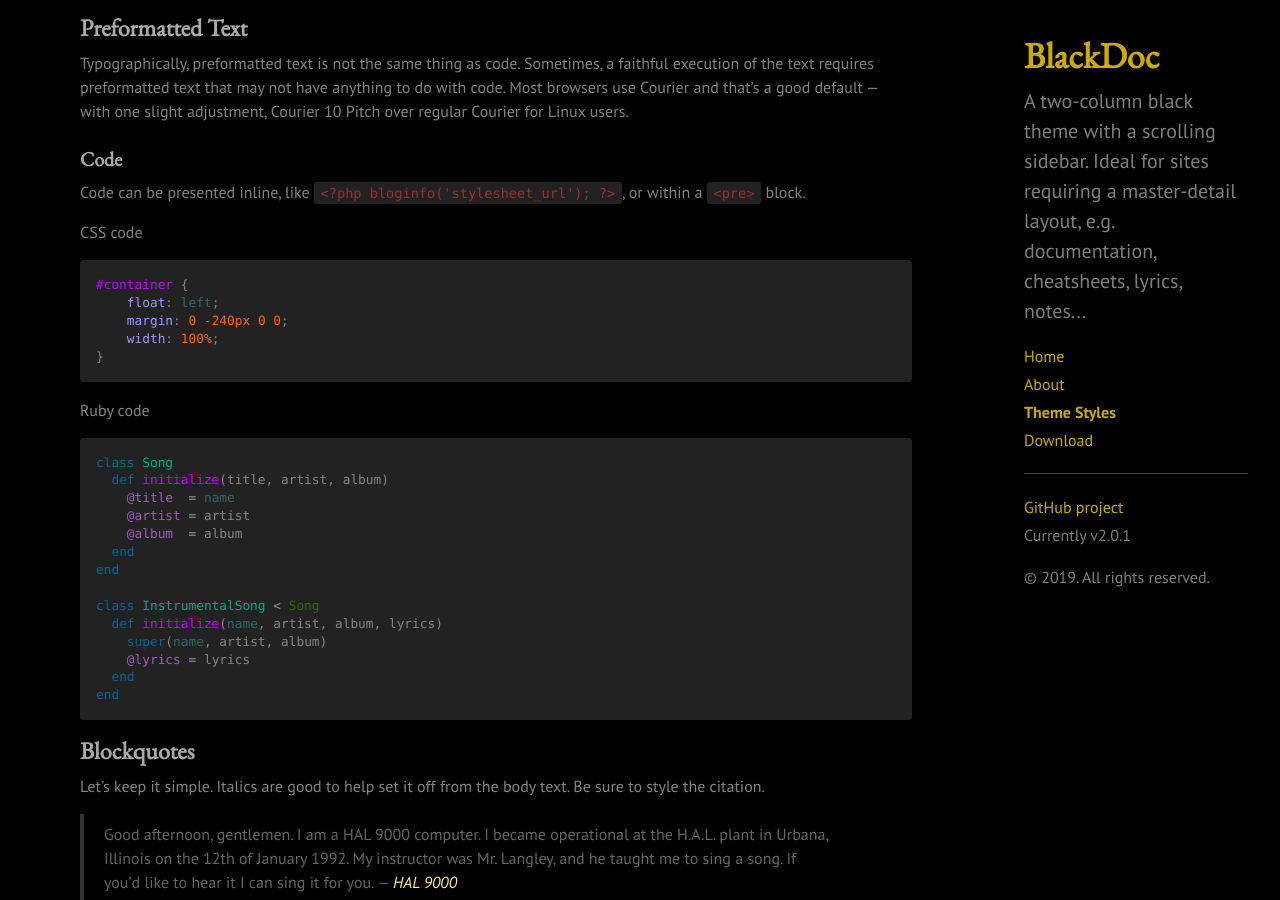
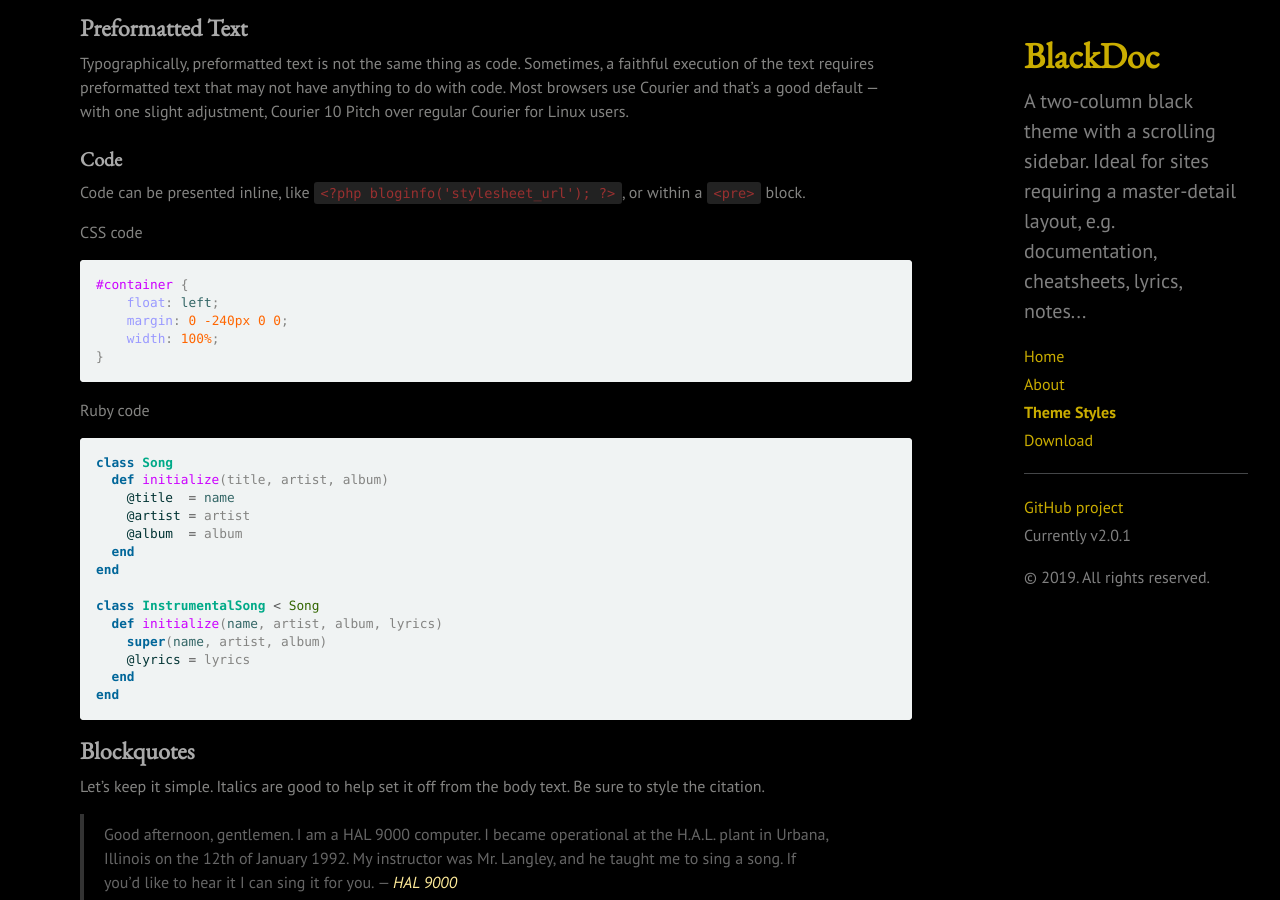
Before and after one commit to timm/Research, a Jekyll site: the page built from docs/styles.md, in a window 1280 px wide and 900 px high, scrolled down 2573 px. Built offline with Jekyll 4.4.1, drawn with Linux system fonts in a browser that asks for light colours.

Commit message:
Update head.html

```diff
--- a/docs/_includes/head.html
+++ b/docs/_includes/head.html
@@ -16,7 +16,7 @@
 
   <!-- CSS -->
   <link rel="stylesheet" href="{{ site.baseurl }}/public/css/poole.css">
-  <link rel="stylesheet" href="{{ site.baseurl }}/public/css/syntax.css">
+  <link rel="stylesheet" href="{{ site.baseurl }}/public/css/manni.css">
   <link rel="stylesheet" href="{{ site.baseurl }}/public/css/blackdoc.css">
   <link rel="stylesheet" href="http://fonts.googleapis.com/css?family=PT+Sans:400,400italic,700|Abril+Fatface">
   <link rel="stylesheet" href="http://fonts.googleapis.com/css?family=EB+Garamond">
```
